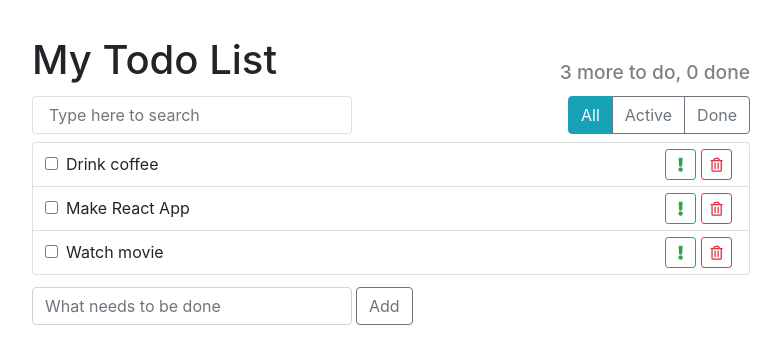
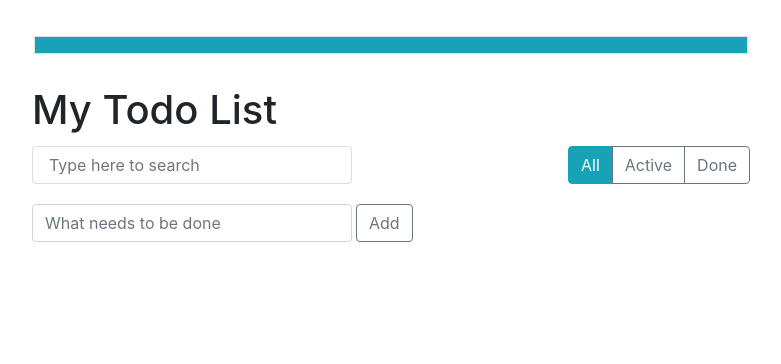
Before and after one commit to Irina-Dovgyalo/todo, a React (Create React App) app: page / in a window 1280 px wide. Shown: the top 364 px of the page, without its empty margins (249-1030 px from the left). Built offline with nearby package versions, Linux system fonts and the light colour scheme.

Commit message:
feat: add LoadingBar

```diff
--- a/package.json
+++ b/package.json
@@ -6,7 +6,8 @@
     "react": "^16.8.4",
     "react-dom": "^16.8.4",
     "react-scripts": "2.1.8",
-    "shortid": "^2.2.14"
+    "shortid": "^2.2.14",
+    "styled-components": "^4.1.3"
   },
   "scripts": {
     "start": "react-scripts start",
--- a/src/App.js
+++ b/src/App.js
@@ -5,16 +5,13 @@ import SearchPanel from './components/SearchPanel/SearchPanel';
 import ItemStatusFilter from './components/ItemStatusFilter/ItemStatusFilter';
 import AddForm from './components/AddForm/AddForm';
 import shortId from 'shortid';
+import LoadingBar from './components/LoadingBar/LoadingBar';
 import './App.css';
 
 
 export default class App extends Component {
     state = {
-      todoData: [
-        this.createTodoItem('Drink coffee'),
-        this.createTodoItem('Make React App'),
-        this.createTodoItem('Watch movie')
-      ],
+      todoData: [],
       term: '',
       filter: 'all' //all, active, done
     };
@@ -117,11 +114,11 @@ export default class App extends Component {
 
     const visibleTodoItems = this.filter(this.search(todoData, term), filter);
     const doneCount = todoData.filter((el) => el.done).length;
-    const todoCount = todoData.length - doneCount;
 
     return (
       <div className='todo-app'>
-        <AppHeader toDo={todoCount} done={doneCount} />
+        <LoadingBar all={todoData.length} done={doneCount} />
+        <AppHeader />
         <div className='search-filter-panel'>
           <SearchPanel onSearchChange={this.onSearchChange} />
           <ItemStatusFilter filter={filter} onFilterChange={this.onFilterChange} />
--- a/src/components/AppHeader/AppHeader.js
+++ b/src/components/AppHeader/AppHeader.js
@@ -1,11 +1,11 @@
 import React from 'react';
 import './AppHeader.css';
+
 
 const AppHeader = ({toDo, done}) => {
     return (
       <div className='app-header d-flex'>
         <h1>My Todo List</h1>
-        <h2>{toDo} more to do, {done} done</h2>
       </div>
     )
   }
--- /dev/null
+++ b/src/components/LoadingBar/LoadingBar.js
@@ -0,0 +1,27 @@
+import React from 'react';
+import styled from 'styled-components';
+// import './LoadingBar.css';
+
+const Loader = styled.div`
+    width: 96%;
+    height: 1rem;
+    border: 1px solid rgba(0,0,0,.125);
+    margin: 0 auto 2rem;
+    box-sizing: content-box;
+`;
+
+const Loading = styled.div`
+    width: ${({ allTodo, doneTodo }) => doneTodo/allTodo * 100}%;
+    height: 1rem;
+    background-color: #17a2b8;
+`;
+
+const LoadingBar = (props) => {
+    return (
+        <Loader >
+            <Loading {...props}/>
+        </Loader>
+    )
+}
+
+export default LoadingBar;
```
Also changed, not shown: src/components/SearchPanel/SearchPanel.js (line endings or trailing spaces), 1 other file (tests, documents, lock files or other folders).
